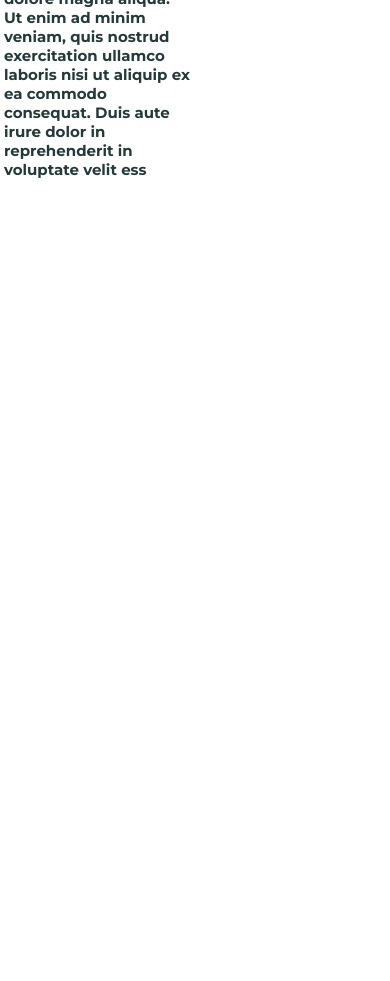
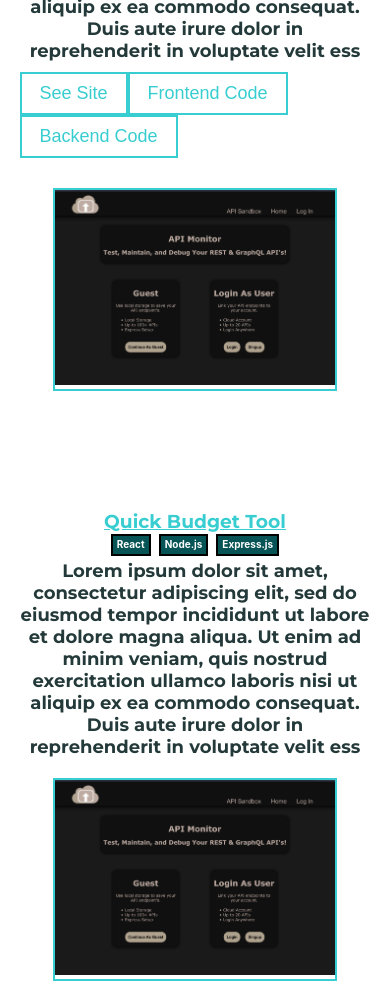
Before and after one commit to JoshBergman/Portfolio-v2, a React (Create React App) app: page / in a window 390 px wide. Shown: the part 2180-3161 px from the top of the page. Before the commit the page ends 2819 px from the top, so only its background shows below. Built offline with nearby package versions, Linux system fonts and the light colour scheme.

Commit message:
Major qol improvement to ui

```diff
--- a/src/Components/ProjectsUI/SingleProject.module.css
+++ b/src/Components/ProjectsUI/SingleProject.module.css
@@ -1,11 +1,12 @@
 .projectContainer {
-    width: 100%;
+    width: 80%;
     height: fit-content;
 
     display: flex;
     justify-content: space-evenly;
     flex-direction: row;
     flex-wrap: wrap;
+    margin: 0 auto;
 
     margin-top: 100px;
     margin-bottom: 100px;
@@ -13,7 +14,8 @@
 
 .descContainer {
     width: 48%;
-    margin: 0 auto;
+    height: fit-content;
+    margin: auto;
 }
 
 .thumbnailContainer {
@@ -21,12 +23,24 @@
     margin: 0 auto;
 }
 
+.altDescContainer {
+    width: 48%;
+    margin: 0 auto;
+    transform: translateX(100%);
+}
+
+.altThumbnailContainer {
+    width: 48%;
+    margin: 0 auto;
+    transform: translateX(-100%);
+}
+
 .img {
     width: 100%;
 }
 
 .imgContainer {
-    width: 90%;
+    width: 80%;
     height: fit-content;
     margin: 0 auto;
 
@@ -45,11 +59,12 @@
 
 .desc {
     color: rgb(36, 57, 57);
-    font-size: 15px;
+    font-size: 18px;
     font-family: Montserrat, sans-serif;
-    max-width: 400px;
+    max-width: 600px;
     margin: 0 auto;
     margin-top: 15px;
+    text-align: center;
 }
 
 .tech {
@@ -76,3 +91,73 @@
     margin-top: 12px;
     margin-bottom: -15px;
 }
+
+.linkButtonsDiv {
+    width: fit-content;
+    height: fit-content;
+    margin: 10px auto;
+}
+
+@media (max-width: 1200px) {
+    .projectContainer {
+        width: 100%;
+        flex-direction: column;
+    }
+
+    .altDescContainer {
+        transform: none;
+        width: 80%;
+    }
+
+    .altThumbnailContainer {
+        transform: none;
+        width: 80%;
+        margin-top: 20px;
+    }
+
+    .descContainer {
+        width: 80%;
+    }
+
+    .thumbnailContainer {
+        width: 80%;
+        margin-top: 20px;
+    }
+
+    .desc {
+        text-align: center;
+        font-size: 15;
+        max-width: 500px;
+    }
+
+}
+
+@media (max-width: 600px) {
+    .projectContainer {
+        flex-direction: column;
+    }
+
+    .altDescContainer {
+        transform: none;
+        width: 90%;
+    }
+
+    .altThumbnailContainer {
+        transform: none;
+        width: 90%;
+    }
+
+    .descContainer {
+        width: 90%;
+    }
+
+    .thumbnailContainer {
+        width: 90%;
+        margin-top: 20px;
+    }
+
+    .desc {
+        max-width: 400px;
+    }
+
+}
--- a/src/Components/ProjectsUI/SingleProject.tsx
+++ b/src/Components/ProjectsUI/SingleProject.tsx
@@ -1,4 +1,5 @@
 import React from 'react';
+import AnchorButton from '../UI/AnchorButton';
 
 import styles from './SingleProject.module.css';
 
@@ -9,6 +10,10 @@ export interface ProjectInfo {
     title: string;
     alternate: boolean; //decides whether to render components in alternating order
     techs?: string[];
+
+    site?: string;
+    frontend?: string;
+    backend?: string;
 }
 
 interface ProjectProps {
@@ -20,6 +25,40 @@ export default function SingleProject(ProjectDetails:ProjectProps) {
 
   const descContainerClass = info.alternate ? styles.altDescContainer : styles.descContainer;
   const thumbnailContainerClass = info.alternate ? styles.altThumbnailContainer : styles.thumbnailContainer;
+  const buttonFontSize = 18;
+
+  const checkForLink = (front:boolean) => {
+    let currHref:string;
+    if(front === true && info.frontend){ currHref = info.frontend; } else
+    if(front === false && info.backend){ currHref = info.backend; } else { return; }
+
+    return (
+      <AnchorButton
+      realLink={true}
+      fontSize={buttonFontSize}
+      href={currHref}>
+        {front ? "Frontend Code" : "Backend Code"}
+      </AnchorButton>
+    );
+  };
+
+  const getButtons = () => {
+    if(!info.site){return;}
+
+    return (
+      <div className={styles.linkButtonsDiv}>
+        <AnchorButton
+        realLink={true}
+        href={info.site}
+        fontSize={buttonFontSize}>
+          See Site
+        </AnchorButton>
+        {checkForLink(true)}
+        {checkForLink(false)}
+      </div>
+    );
+  };
+
 
   const getTechs = () => {
     if(info.techs && info.techs.length >= 1){
@@ -27,7 +66,7 @@ export default function SingleProject(ProjectDetails:ProjectProps) {
         <div className={styles.techsContainer} >
           {
           info.techs.map((tech) =>
-            <div className={styles.tech}>
+            <div key={tech} className={styles.tech}>
                 {tech}
             </div>)
           }
@@ -38,12 +77,15 @@ export default function SingleProject(ProjectDetails:ProjectProps) {
     }
   };
 
+
+
   return (
     <div className={styles.projectContainer} >
         <div className={descContainerClass}>
           <h3 className={styles.title}>{info.title}</h3>
           {getTechs()}
-            <p className={styles.desc} >{info.desc}</p>
+          <p className={styles.desc} >{info.desc}</p>
+            {getButtons()}
         </div>
         <div className={thumbnailContainerClass}>
             <div className={styles.imgContainer} >
--- a/src/Components/Sections/Project.tsx
+++ b/src/Components/Sections/Project.tsx
@@ -17,11 +17,24 @@ export default function Project() {
     desc: descriptions.apimonitor,
     techs: ["React", "Node.js", "MongoDB", "Express.js", "Typescript"],
     alternate: false,
+    site: "https://apimonitor.dev/",
+    frontend: "https://github.com/JoshBergman/Api-Monitor-Frontend",
+    backend: "https://github.com/JoshBergman/Api-Monitor-Backend"
+  };
+
+  const quickBudgetToolInfo: ProjectInfo = {
+    img: APIMonitor,
+    imgAlt: "Quick Budget Tool Thumbnail",
+    title: "Quick Budget Tool",
+    desc: descriptions.apimonitor,
+    techs: ["React", "Node.js", "Express.js"],
+    alternate: true
   };
 
   return (
     <div className={styles.projectsContainer} id="projects">
         <SingleProject ProjectInfo={APIMonitorInfo} />
+        <SingleProject ProjectInfo={quickBudgetToolInfo} />
     </div>
   );
 }
--- a/src/Components/UI/AnchorButton.tsx
+++ b/src/Components/UI/AnchorButton.tsx
@@ -6,14 +6,26 @@ import styles from './AnchorButton.module.css';
 interface AnchorButtonProps {
     children: string;
     href: string;
+    realLink?: boolean;
+    fontSize?: number;
 }
 
-export default function AnchorButton({children, href}:AnchorButtonProps) {
+export default function AnchorButton({children, href, realLink, fontSize}:AnchorButtonProps) {
+  if (realLink === true) {
+    return (
+      <a target='_blank' rel='noreferrer' href={href} >
+        <button className={styles.btnSlide}  style={fontSize ? {fontSize: fontSize} : {}}>
+          {children}
+        </button>
+      </a>
+    );
+  }
+
   return (
     <Link smooth={true} to={href}>
-      <button className={styles.btnSlide}>
+      <button className={styles.btnSlide} style={fontSize ? {fontSize: fontSize} : {}}>
         {children}
       </button>
     </Link>
-  )
+  );
 }
```
